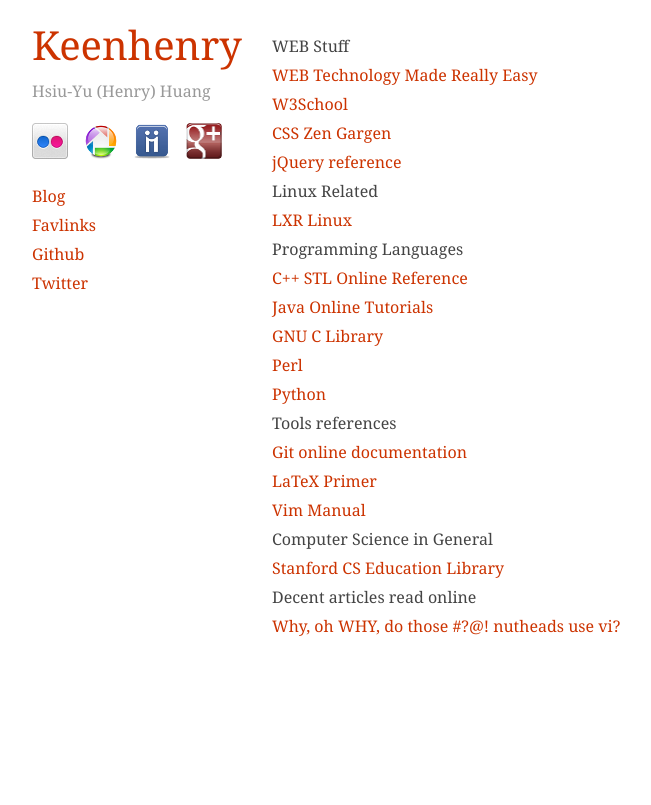
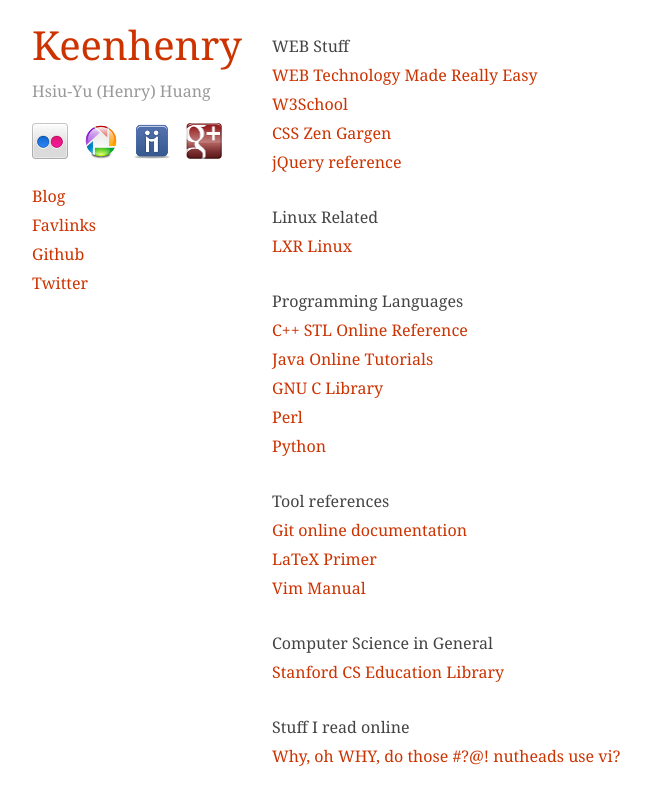
Before and after one commit to keenhenry/keenhenry.github.com, a Jekyll site: the page built from links.html, in a window 1280 px wide. Shown: the top 805 px of the page, without its empty margins (138-789 px from the left). Built offline with Jekyll 4.4.1, drawn with Linux system fonts in a browser that asks for light colours; nearby versions of some CDN libraries.

Commit message:
modified links page and its styles

```diff
--- a/links.html
+++ b/links.html
@@ -10,21 +10,26 @@
         <li><a href="http://www.w3schools.com/" target="_blank">W3School</a></li>
         <li><a href="http://www.csszengarden.com/" target="_blank">CSS Zen Gargen</a></li>
         <li><a href="http://docs.jquery.com/Main_Page" target="_blank">jQuery reference</a></li>
-        <li>Linux Related</li>
+
+        <li class="link categories">Linux Related</li>
         <li><a href="http://lxr.linux.no/linux" target="_blank">LXR Linux</a></li>
-        <li>Programming Languages</li>
+
+        <li class="link categories">Programming Languages</li>
         <li><a href="http://www.cppreference.com/wiki/start" target="_blank">C++ STL Online Reference</a></li>
         <li><a href="http://java.sun.com/docs/books/tutorial" target="_blank">Java Online Tutorials</a></li>
         <li><a href="http://www.gnu.org/software/libc/" target="_blank">GNU C Library</a></li>
         <li><a href="http://perldoc.perl.org/index-language.html" target="_blank">Perl</a></li>
         <li><a href="http://docs.python.org/" target="_blank">Python</a></li>
-        <li>Tools references</li>
+
+        <li class="link categories">Tool references</li>
         <li><a href="http://git-scm.com/documentation" target="_blank">Git online documentation</a></li>
         <li><a href="http://www.maths.tcd.ie/~dwilkins/LaTeXPrimer/" target="_blank">LaTeX Primer</a></li>
         <li><a href="http://vimdoc.sourceforge.net/htmldoc/" target="_blank">Vim Manual</a></li>
-        <li>Computer Science in General</li>
+
+        <li class="link categories">Computer Science in General</li>
         <li><a href="http://cslibrary.stanford.edu" target="_blank">Stanford CS Education Library</a></li>
-        <li>Decent articles read online</li>
+
+        <li class="link categories">Stuff I read online</li>
         <li><a href="http://www.viemu.com/a-why-vi-vim.html" target="_blank">Why, oh WHY, do those #?@! nutheads use vi?</a></li>
     </ul>
 </div>
--- a/static/css/layout.css
+++ b/static/css/layout.css
@@ -134,6 +134,12 @@
     /* border-radius:5px; */
 }
 
+/*** Customized styles for links page ***/
+
+.link.categories {
+    margin-top: 2em;
+}
+
 /* #Media Queries
 ================================================== */
 
```
